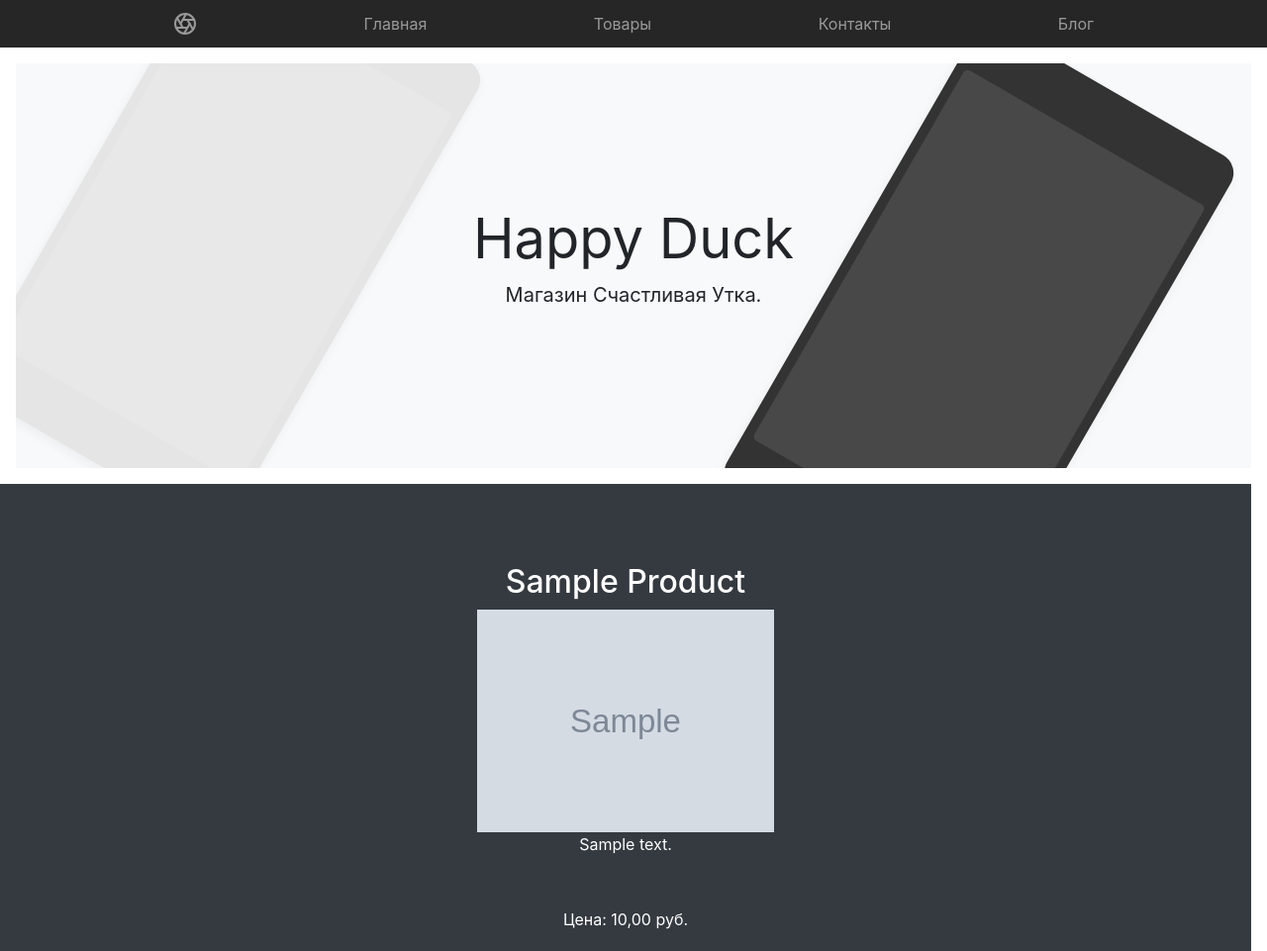
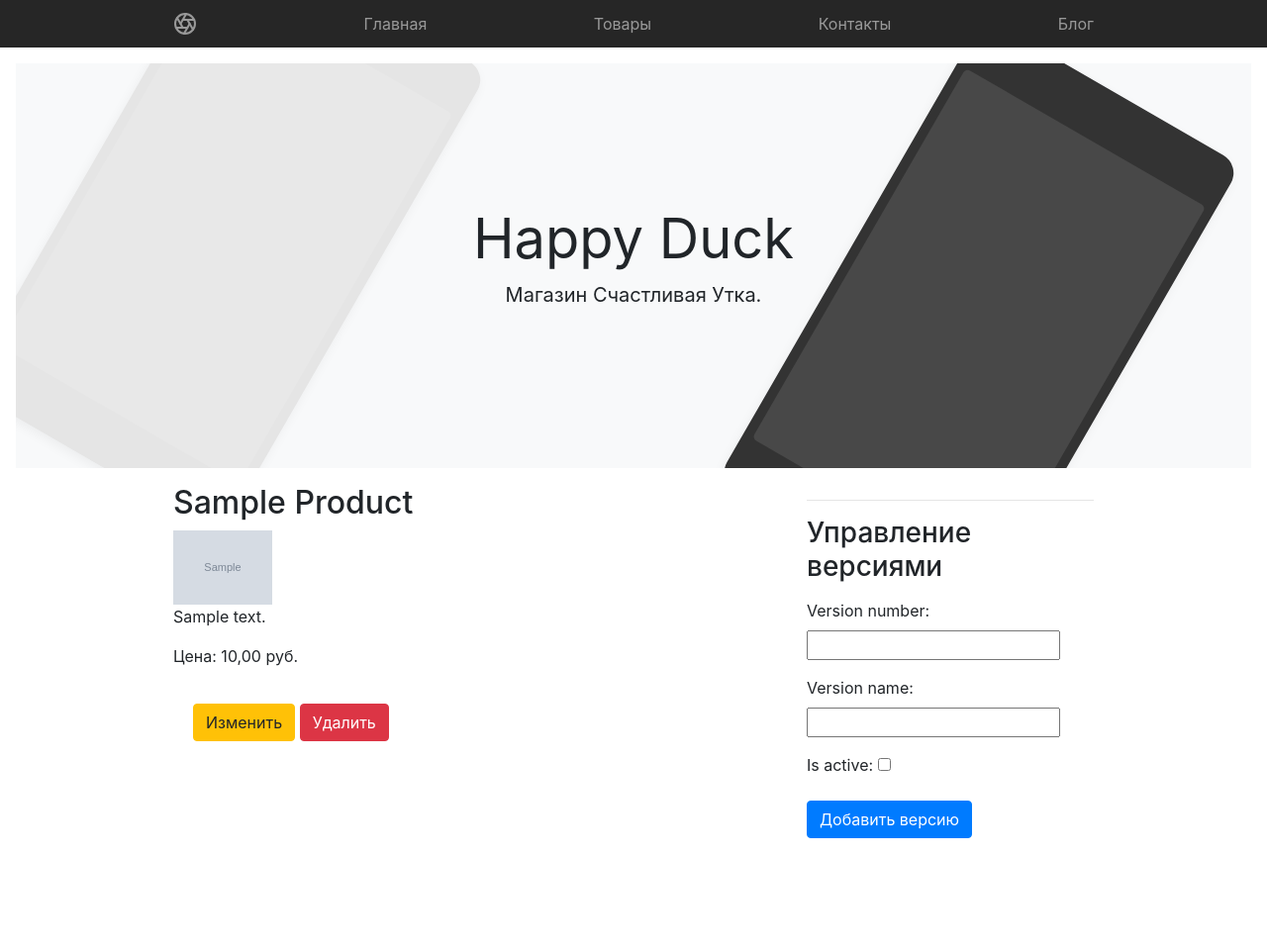
Before and after one commit to Igorek95/homework_Django, a Django app: page /products/1/ in a window 1280 px wide. Shown: the whole page at 99% size. After the commit the page ends 847 px from the top, so only its background shows below. Run offline with Django 4.2, Linux system fonts and the light colour scheme; tables that the repository leaves empty hold one stand-in row (values such as "Sample post"); grey boxes marked "Sample" are stand-in pictures; data that the repository does not hold is empty; some libraries are stand-ins or nearby versions.

Commit message:
Homework forms done

```diff
--- a/homework2/catalog/forms.py
+++ b/homework2/catalog/forms.py
@@ -1,38 +1,46 @@
-from catalog.models import Product, Category, BlogEntry
+from django.urls import reverse
+
+from .models import Product, Category, BlogEntry, Version
 from django import forms
 
 
 
 class ProductForm(forms.ModelForm):
-
     class Meta:
         model = Product
-        fields = ("name", "description",
-                  "image", "category", "price")
-        categories = Category.objects.values('name', 'name')
+        fields = '__all__'
 
-        widgets = {
-            "name": forms.TextInput(attrs={
-                'class': 'form-control',
-                'placeholder': 'Название'
-            }),
-            "description": forms.Textarea(attrs={
-                'class': 'form-control',
-                'placeholder': 'Описание'
-            }),
-            "image": forms.FileInput(attrs={
-                'class': 'form-control',
-                'placeholder': 'Картинка'
-            }),
-            "category": forms.Select(choices=categories, attrs={
-                'class': 'form-control',
-                'placeholder': 'Категория'
-            }),
-            "price": forms.NumberInput(attrs={
-                'class': 'form-control',
-                'placeholder': 'Цена в рублях'
-            }),
-        }
+    def create_version(self, version_data):
+        version = self.versions.create(**version_data)
+        return version
+
+    def get_absolute_url(self):
+        return reverse('catalog:product', args=[str(self.id)])
+
+    def clean_name(self):
+        forbidden_words = ['казино', 'криптовалюта', 'крипта', 'биржа', 'дешево', 'бесплатно', 'обман', 'полиция', 'радар']
+        name = self.cleaned_data['name'].lower()
+        for word in forbidden_words:
+            if word in name:
+                raise forms.ValidationError(f'Слово "{word}" запрещено в названии продукта.')
+        return name
+
+    def clean_description(self):
+        forbidden_words = ['казино', 'криптовалюта', 'крипта', 'биржа', 'дешево', 'бесплатно', 'обман', 'полиция', 'радар']
+        description = self.cleaned_data['description'].lower()
+        for word in forbidden_words:
+            if word in description:
+                raise forms.ValidationError(f'Слово "{word}" запрещено в описании продукта.')
+        return description
+
+
+class VersionForm(forms.ModelForm):
+    class Meta:
+        model = Version
+        fields = ['version_number', 'version_name', 'is_active']
+
+    def __init__(self, *args, **kwargs):
+        super(VersionForm, self).__init__(*args, **kwargs)
 
 
 class EntryForm(forms.ModelForm):
--- a/homework2/catalog/templates/catalog/base.html
+++ b/homework2/catalog/templates/catalog/base.html
@@ -1,5 +1,6 @@
 {% load static %}
 {% load custom_tags %}
+
 
 <!doctype html>
 <html lang="en">
--- /dev/null
+++ b/homework2/catalog/templates/catalog/product_detail.html
@@ -0,0 +1,36 @@
+{% extends 'catalog/base.html' %}
+{% load custom_tags %}
+{% block content %}
+  <div class="container mt-3">
+    <div class="row">
+      <div class="col-md-8">
+        <h2 class="display-5">{{ object.name | title }}</h2>
+        {% if object.image %}
+          <div class='product_img'>
+            <img src="{% mediapath object.image %}" style="max-width:100px">
+          </div>
+        {% endif %}
+        <p class="card-text">{{ object.description }}</p>
+        <p class="card-text">Цена: {{ object.price }} руб.</p>
+        {% with active_version=object.active_version %}
+          {% if active_version %}
+            <p class="card-text">Активная версия: {{ active_version.version_name }} ({{ active_version.version_number }})</p>
+          {% endif %}
+        {% endwith %}
+        <div class="card-body">
+          <a class="btn btn-warning" href="{% url 'catalog:update_product' object.id %}" role="button">Изменить</a>
+          <a class="btn btn-danger" href="{% url 'catalog:delete_product' object.id %}" role="button">Удалить</a>
+        </div>
+      </div>
+      <div class="col-md-4">
+        <hr>
+        <h3 class="mb-3">Управление версиями</h3>
+        <form method="post" action="{% url 'catalog:create_version' object.id %}">
+          {% csrf_token %}
+          {{ version_form.as_p }}
+          <button type="submit" class="btn btn-primary">Добавить версию</button>
+        </form>
+      </div>
+    </div>
+  </div>
+{% endblock %}
--- a/homework2/catalog/templates/catalog/product_list.html
+++ /dev/null
@@ -1,24 +0,0 @@
-   {% extends 'catalog/base.html' %}
-   {% load custom_tags %}
-
-   {% block content %}
-
-   <div class="d-md-flex flex-md-equal w-auto my-md-auto pl-md-auto">
-          <div class="bg-dark mr-md-3 pt-3 px-3 pt-md-5 px-md-5 text-center text-white overflow-hidden">
-
-              <div class="my-3 py-3">
-                  <h2 class="display-5">{{object.name | title}}</h2>
-                  {% if object.image %}
-                      <div class='product_img'>
-                                    <img src="{% mediapath object.image %}"  style="max-width:300px">
-                      </div>
-                  {% endif %}
-                  <p class="card-text">{{object.description}}</p>
-              </div>
-              <div class="card-body">
-                <p class="card-text">Цена: {{object.price}} руб.</p>
-              </div>
-          </div>
-   </div>
-
-   {% endblock %}
--- a/homework2/catalog/urls.py
+++ b/homework2/catalog/urls.py
@@ -1,6 +1,19 @@
 from django.urls import path
-from catalog.views import home, contacts, last_5_products, ProductCreateView, ProductListView, ProductDetailView, \
-    EntryCreateView, EntryListView, EntryDetailView, EntryDeleteView, EntryUpdateView
+from .views import (
+    home,
+    contacts,
+    last_5_products,
+    ProductCreateView,
+    ProductListView,
+    ProductDetailView,
+    ProductUpdateView,
+    ProductDeleteView,
+    EntryCreateView,
+    EntryListView,
+    EntryDetailView,
+    EntryUpdateView,
+    EntryDeleteView, CreateVersionView,
+)
 
 app_name = 'catalog'
 
@@ -8,12 +21,17 @@ urlpatterns = [
     path('', home, name='home'),
     path('contacts/', contacts, name='contact'),
     path('last-5-products/', last_5_products, name='last_5_products'),
+
     path('products/', ProductListView.as_view(), name='products'),
     path('products/<int:pk>/', ProductDetailView.as_view(), name='product'),
     path('add_product/', ProductCreateView.as_view(), name='add_product'),
-    path('blog/add_entry', EntryCreateView.as_view(), name='add_entry'),
+    path('products/<int:pk>/update/', ProductUpdateView.as_view(), name='update_product'),
+    path('products/<int:pk>/delete/', ProductDeleteView.as_view(), name='delete_product'),
+    path('products/<int:product_id>/create_version/', CreateVersionView.as_view(), name='create_version'),
+
     path('blog/', EntryListView.as_view(), name='list_entry'),
-    path('blog/<int:pk>', EntryDetailView.as_view(), name='entry_details'),
-    path('blog/<int:pk>/delete', EntryDeleteView.as_view(), name='delete_entry'),
-    path('blog/<int:pk>/update', EntryUpdateView.as_view(), name='update_entry'),
+    path('blog/<int:pk>/', EntryDetailView.as_view(), name='entry_details'),
+    path('blog/add/', EntryCreateView.as_view(), name='add_entry'),
+    path('blog/<int:pk>/update/', EntryUpdateView.as_view(), name='update_entry'),
+    path('blog/<int:pk>/delete/', EntryDeleteView.as_view(), name='delete_entry'),
 ]
--- a/homework2/catalog/views.py
+++ b/homework2/catalog/views.py
@@ -1,12 +1,12 @@
-from django.http import HttpResponse
+from django.http import HttpResponse, HttpResponseBadRequest
 import logging
-from django.shortcuts import render
+from django.shortcuts import render, get_object_or_404, redirect
 from django.urls import reverse_lazy
 from django.views.generic import DetailView, ListView, CreateView, UpdateView, DeleteView
 from pytils.translit import slugify
 
-from .forms import ProductForm, EntryForm
-from .models import Product, BlogEntry
+from .forms import ProductForm, EntryForm, VersionForm
+from .models import Product, BlogEntry, Version
 
 
 def last_5_products(request):
@@ -37,58 +37,63 @@ def contacts(request):
 
 class ProductListView(ListView):
     model = Product
-    paginate_by = 6
     context_object_name = 'products'
     template_name = 'catalog/products_list.html'
 
-# def products(request):
-#     products = Product.objects.all()
-#     context = {'object_list': products}
-#     return render(request, 'catalog/products_list.html', context)
+    def get_queryset(self):
+        return Product.objects.all().prefetch_related('versions')
 
 
 class ProductDetailView(DetailView):
     model = Product
-    template_name = 'catalog/product_list.html'
+    template_name = 'catalog/product_detail.html'
 
-# def product(requests, pk):
-#     product = Product.objects.get(pk=pk)
-#     context = {
-#         'object': product
-#     }
-#     return render(requests, 'catalog/product_list.html', context)
+    def get_context_data(self, **kwargs):
+        context = super().get_context_data(**kwargs)
+        context['version_form'] = VersionForm()
+        return context
+
+    def create_version(request, pk):
+        product = get_object_or_404(Product, pk=pk)
+
+        if request.method == 'POST':
+            version_form = VersionForm(request.POST)
+            if version_form.is_valid():
+                version_data = version_form.cleaned_data
+                product.create_version(version_data)
+                return redirect('catalog:product', pk=pk)
+        else:
+            version_form = VersionForm()
+
+        return render(request, 'catalog/product_detail.html', {'object': product, 'version_form': version_form})
 
 
 class ProductCreateView(CreateView):
     model = Product
     form_class = ProductForm
-    template_name = 'catalog/add_product.html'
+    template_name = 'catalog/product_form.html'
+    success_url = reverse_lazy('catalog:products')
+
+    def form_valid(self, form):
+        response = super().form_valid(form)
+        result = "<h5 style='background-color: #00b91f; color: black; border-radius: 7px; height: 30px; text-align: center;'>Продукт добавлен!</h5>"
+        return render(self.request, self.template_name, {'form': form, 'result': result})
 
 
-    def post(self, request, *args, **kwargs):
-        form = ProductForm(request.POST, request.FILES)
-        if form.is_valid():
-            form.save()
-            result = "<h5 style='background-color: #00b91f; color: black; border-radius: 7px; height: 30px; text-align: center;'>Продукт добавлен!</h5>"
-            form = ProductForm()
-        else:
-            result = "<h5 style='background-color: #a50000; color: black; border-radius: 7px; height: 30px; text-align: center;'>Неправильно заполнены данные!</h5>"
-        return render(request, self.template_name, {'form': form, 'result': result})
+class ProductUpdateView(UpdateView):
+    model = Product
+    form_class = ProductForm
+    template_name = 'catalog/product_form.html'
+    success_url = reverse_lazy('catalog:products')
 
-# def add_product(request):
-#     result = ''
-#     if request.method == 'POST':
-#         form = ProductForm(request.POST, request.FILES)
-#         if form.is_valid():
-#             print(form.__dict__)
-#             form.save()
-#             result = "<h5 style='background-color: #00b91f; color: black; border-radius: 7px; height: 30px; text-align: center;'>Продукт добавлен!</h5>"
-#             form = ProductForm()
-#         else:
-#             result = "<h5 style='background-color: #a50000; color: black; border-radius: 7px; height: 30px; text-align: center;'>Неправильно заполнены данные!</h5>"
-#     else:
-#         form = ProductForm()
-#     return render(request, 'catalog/add_product.html', {'form': form, 'result': result})
+
+class ProductDeleteView(DeleteView):
+    model = Product
+    template_name = 'catalog/product_confirm_delete.html'
+    success_url = reverse_lazy('catalog:products')
+
+    def get(self, request, *args, **kwargs):
+        return self.post(request, *args, **kwargs)
 
 
 class EntryCreateView(CreateView):
@@ -154,3 +159,17 @@ class EntryDeleteView(DeleteView):
     model = BlogEntry
     template_name = 'catalog/blogentry_confirm_delete.html'
     success_url = reverse_lazy('catalog:list_entry')
+
+
+class CreateVersionView(CreateView):
+    template_name = 'catalog/create_version.html'
+    form_class = VersionForm
+    model = Version
+
+    def form_valid(self, form):
+        product_id = self.kwargs['product_id']
+        product = get_object_or_404(Product, id=product_id)
+        version = form.save(commit=False)
+        version.product = product
+        version.save()
+        return redirect('catalog:product', pk=product_id)
```
Also changed, not shown: homework2/catalog/admin.py (+6 -1 lines), homework2/catalog/models.py (+35 -2 lines), homework2/catalog/templates/catalog/add_product.html (deleted, +0 -15 lines), homework2/catalog/templates/catalog/create_version.html (added, +10 -0 lines), homework2/catalog/templates/catalog/product_confirm_delete.html (added, +10 -0 lines), homework2/catalog/templates/catalog/product_form.html (added, +35 -0 lines), homework2/catalog/templates/catalog/products_list.html (+16 -20 lines), homework2/config/settings.py (+9 -4 lines), homework2/catalog/migrations/0006_version.py (added), homework2/catalog/migrations/0007_alter_version_options_alter_version_product_and_more.py (added).
